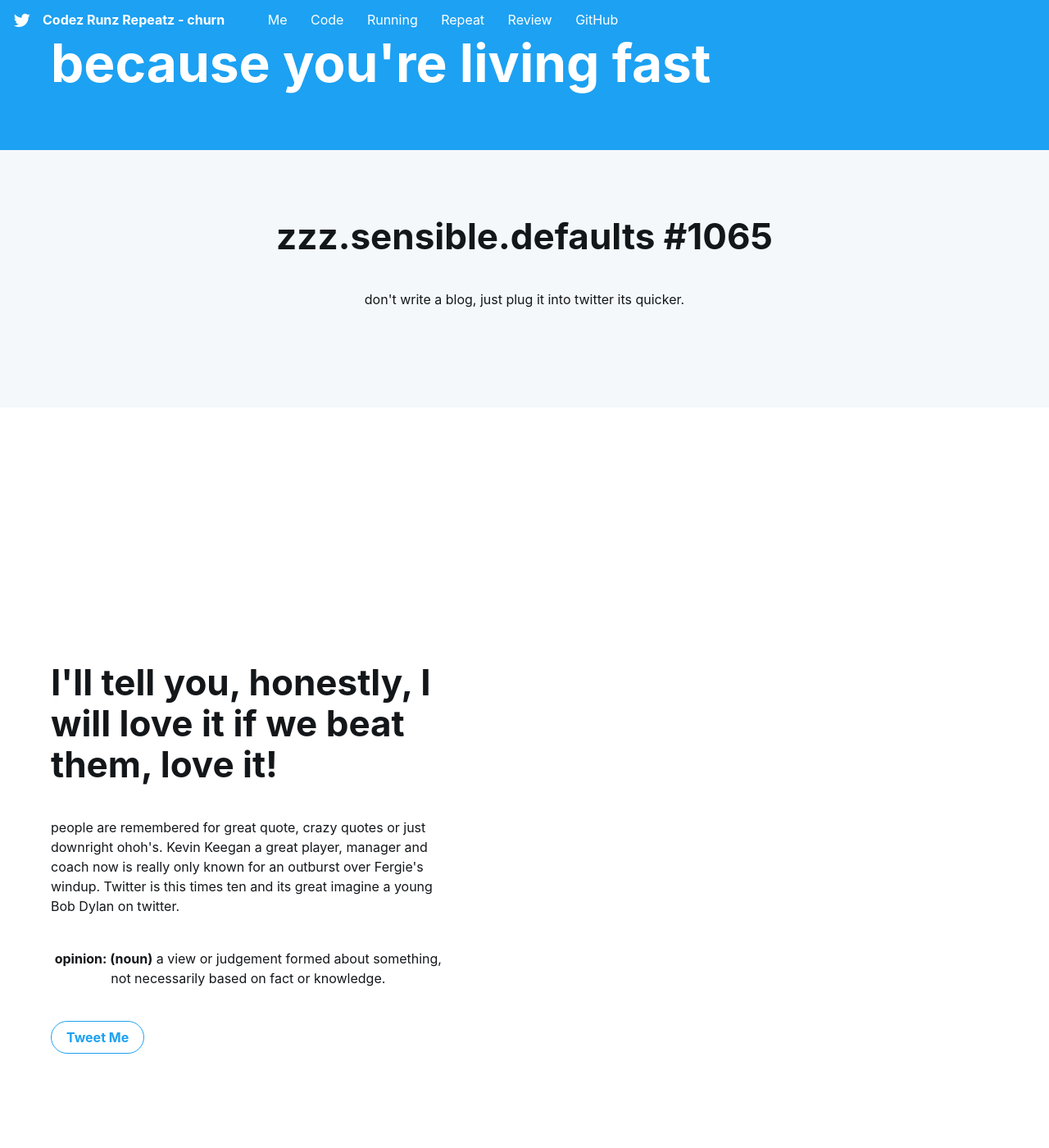
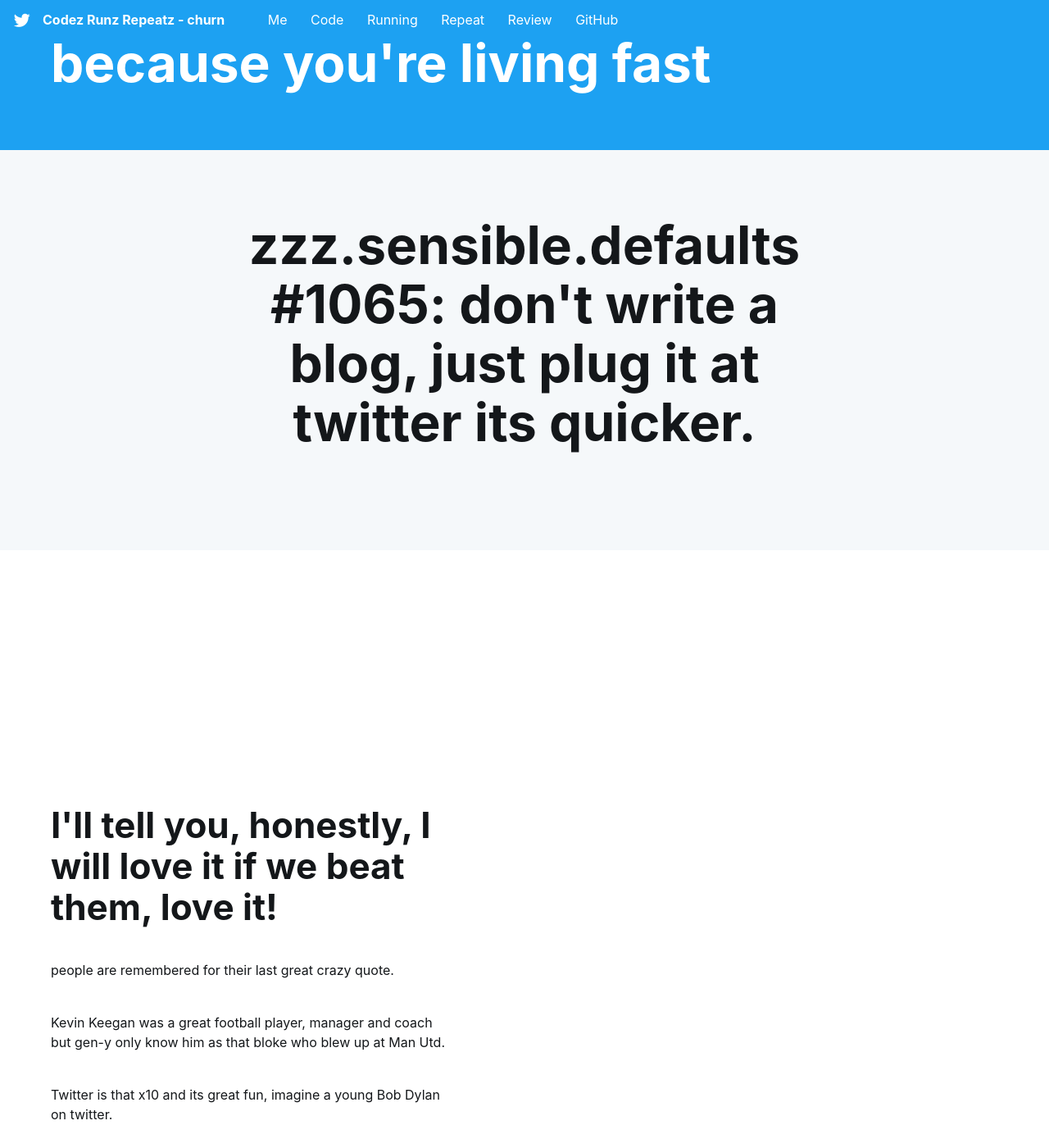
Before and after one commit to codez-runz-repeatz/codez-runz-repeatz.github.io, a Jekyll site: the page built from index.html, in a window 1280 px wide and 1400 px high, scrolled down 295 px. Shown: the whole window at 82% size. Built offline with Jekyll 4.4.1, drawn with Linux system fonts in a browser that asks for light colours; some web fonts are replaced; comment, search, counter and statistics services are not loaded.

Commit message:
bob dylan

```diff
--- a/index.html
+++ b/index.html
@@ -23,8 +23,7 @@ custom_js: index.js
 <div class="section grey">
     <div class="Grid container">
         <div id="philosophy-text" class="Grid-cell u-size4of6 u-before1of6 u-after1of6">
-            <h1 class="small-title center-text mega-margin">zzz.sensible.defaults #1065</h1>
-            <p class="center-text mega-margin">don't write a blog, just plug it into twitter its quicker.</p>
+            <h1 class="large-title center-text mega-margin">zzz.sensible.defaults #1065: don't write a blog, just plug it at twitter its quicker.</h1>
         </div>
     </div>
 </div>
@@ -33,8 +32,10 @@ custom_js: index.js
     <div class="Grid container">
         <div id="career-text" class="Grid-cell left-text u-size5of12 u-after1of12 same-mega-margin">
             <h1 class="small-title mega-margin career-title">I'll tell you, honestly, I will love it if we beat them, love it!</h1>
-            <p class="mega-margin">people are remembered for great quote, crazy quotes or just downright ohoh's.  Kevin Keegan a great player, manager and coach now is really only known for an outburst over Fergie's windup.  Twitter is this times ten and its great imagine a young Bob Dylan on twitter.</p>
-            <p class="center-text mega-margin"><b>opinion: (noun)</b> a view or judgement formed about something, not necessarily based on fact or knowledge.</p>
+            <p class="mega-margin">people are remembered for their last great crazy quote.</p>
+            <p class="mega-margin">Kevin Keegan was a great football player, manager and coach but gen-y only know him as that bloke who blew up at Man Utd.</p>
+            <p class="mega-margin">Twitter is that x10 and its great fun, imagine a young Bob Dylan on twitter.</p>
+            <p class="right-text mega-margin"><b>opinion: (noun)</b> a view or judgement formed about something, not necessarily based on fact or knowledge.</p>
             <button onclick="window.open('https://twitter.com/codez_runz_repz')" type="button" class="Button Button--large">Tweet Me</button>
         </div>
         <div class="Grid-cell timeline-cell u-size1of2">
```
